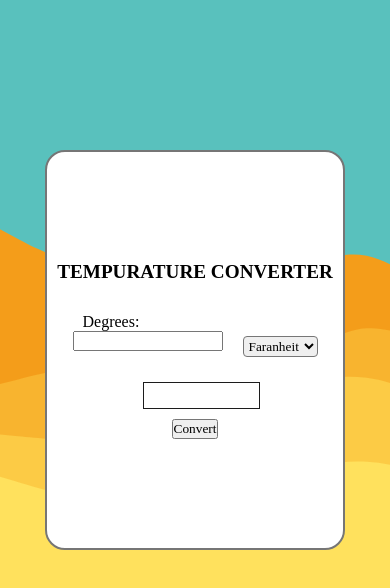
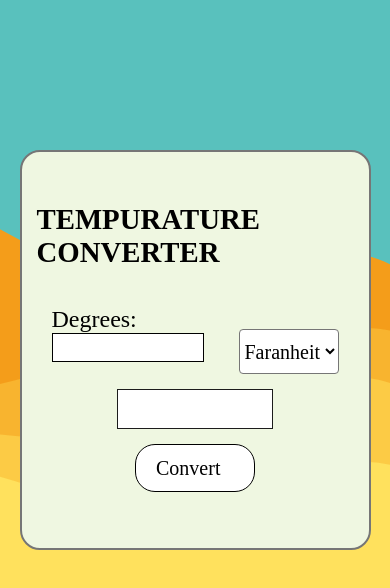
Before and after one commit to bhaktibhatt/temperature-converter-app, a plain HTML site: page index.html in a window 390 px wide. Drawn offline with Linux system fonts and the light colour scheme; a web font is replaced by a local one.

Commit message:
css added

```diff
--- a/index.css
+++ b/index.css
@@ -5,6 +5,7 @@
     padding: 0;
     font-family: 'M PLUS 1';
     box-sizing: border-box;
+    font-size: 24px;
 }
 body{
     background-image: url('./layered-waves-desktop.svg');
@@ -13,19 +14,24 @@ body{
     display: flex;
     justify-content: center;
     align-items: center;
+    background-color: #ffe15d;
 }
 .container{
-    background-color: white;
-    aspect-ratio: 900/300;
+    background-color: #EFF7E1;
     display: flex;
     align-items: center;
     justify-content: center;
-    padding: 20px;
+    padding: 15px;
     margin-top: 150px;
     height:60vh;
     width:50vw;
     border: 2px solid #767676;
     border-radius:20px;
+}
+form{
+    display: flex;
+    flex-direction: column;
+    align-items: center;
 }
 .title{
     display: flex;
@@ -37,18 +43,39 @@ body{
 .input-drop{
     display: flex;
     margin: 5px;
+    align-items: center;
 }
 input{
+    all:unset;
     width:150px;
+    height: 70%;
+    background-color: white;
+    border: 1.5px solid #000;
 }
 .pad-10{
     padding:10px;
 }
+select{
+    margin-left: 20px;
+    font-size: 20px;
+    border:0.5px solid #000;
+    height: 45px;
+    padding: 0 20px 0 10px;
+    background-color:white ;
+}
+select:hover,
+select:focus {
+  border-color: #DCDCDC;
+}
+
+option{
+    font-size: 20px;
+}
 .result{
-    margin-left: 96px;
-    padding-bottom: 25px;
+    background-color: white;
     width: 30vmin;
-    height: 3vh;
+    height:30px;
+    padding-bottom:30px;
     border: 1.5px solid #1c1c1c;
 }
 
@@ -57,24 +84,40 @@ input{
     justify-content: center;
     margin-top:10px;
 }
+button{
+    all:unset;
+    background-color:#fff;
+    padding:10px 20px;
+    margin: 5px;
+    border: 1px solid #000;
+    border-radius: 20px;
+}
+button:hover{
+    background-color: #59c1bd;
+}
 @media screen and (max-width:600px){
-    body{
-        background-color: #ffe15d;
-    }
     .container{
         height:400px;
-        width: 300px;
+        width: 90vw;
     }
     .title{
         font-size: 1.2em;
     }
     select{
-        margin-top:23px;
+        margin-top:35px;
         border: 1.5px solid #767676;
         padding: 1px;
         border-radius: 4px;
     }
     .result{
-        margin-left:95px;
+        width:40vmin;
+        height: 40px;
+    padding-bottom:20px;
+
+    }
+    button{
+        font-size: 20px;
+        width:20vw;
+        height: 3vh;
     }
 }
--- a/index.html
+++ b/index.html
@@ -12,21 +12,20 @@
         <form>
             <div class="title">TEMPURATURE CONVERTER</div>
             <div class="input-drop pad-10">
-                <div class="input-temp pad-10">
-                    <span class="label-temp pad-10">Degrees:</span>
-                    <input id="temperatureVal" type="number" step="any" name="temp" required>
+                <div>
+                    <span>Degrees:</span>
+                    <input id="temperatureVal" type="number" step="any" name="temp" required/>
                 </div>
-                <div class="dropdown pad-10">
-                    <select name="tempUnit" id="tempUnit">
-                        <option value="Farenheit">Faranheit</option>
-                        <option value="Celcius">Celcius</option>
-                        <option value="Kelvin">Kelvin</option>
+                <div>
+                    <select  name="tempUnit" id="tempUnit">
+                        <option value="1">Faranheit</option>
+                        <option value="2">Celcius</option>
                     </select>
                 </div>
             </div>
-            <div class="result" id="degResult"></div>
+            <div class="result" id="degResult" step="0.01"></div>
             <div class="btn">
-                <button type="button" onclick="Celcius()">Convert</button>
+                <button type="button" onclick="ConvertTemp()">Convert</button>
             </div>
         </form>
     </div>
--- a/index.js
+++ b/index.js
@@ -1,8 +1,21 @@
 
-function Celcius(){
+
+function ConvertTemp(){
     let degreeTemp = document.getElementById("temperatureVal").value;
-    console.log(degreeTemp.value);
-    let  farenheitTemp = (((Number(degreeTemp))-32)*5)/9;
-    console.log("Farenheit to celcius:"+farenheitTemp);
-    document.getElementById("degResult").innerHTML = farenheitTemp;
+    let convertedTemp = document.getElementById("degResult")
+    let unitSelector = document.getElementById('tempUnit').value;
+
+    if (unitSelector == 1){
+        let farenheit = (degreeTemp*9/5)+32;
+        let farenheitTemp = farenheit.toFixed(3);
+        console.log("Farenheit to celcius:"+farenheitTemp);
+        convertedTemp.innerHTML = farenheitTemp+ '°F';
+    }
+
+    else if (unitSelector == 2){
+        let celcius = (degreeTemp-32)*(5/9);
+        let celciusTemp = celcius.toFixed(3);
+        console.log("Celcius to farenheit:"+ celciusTemp)
+        convertedTemp.innerHTML = celciusTemp+ '°C';
+    }
 }
```
Also changed, not shown: layered-waves-phone.svg (deleted).
